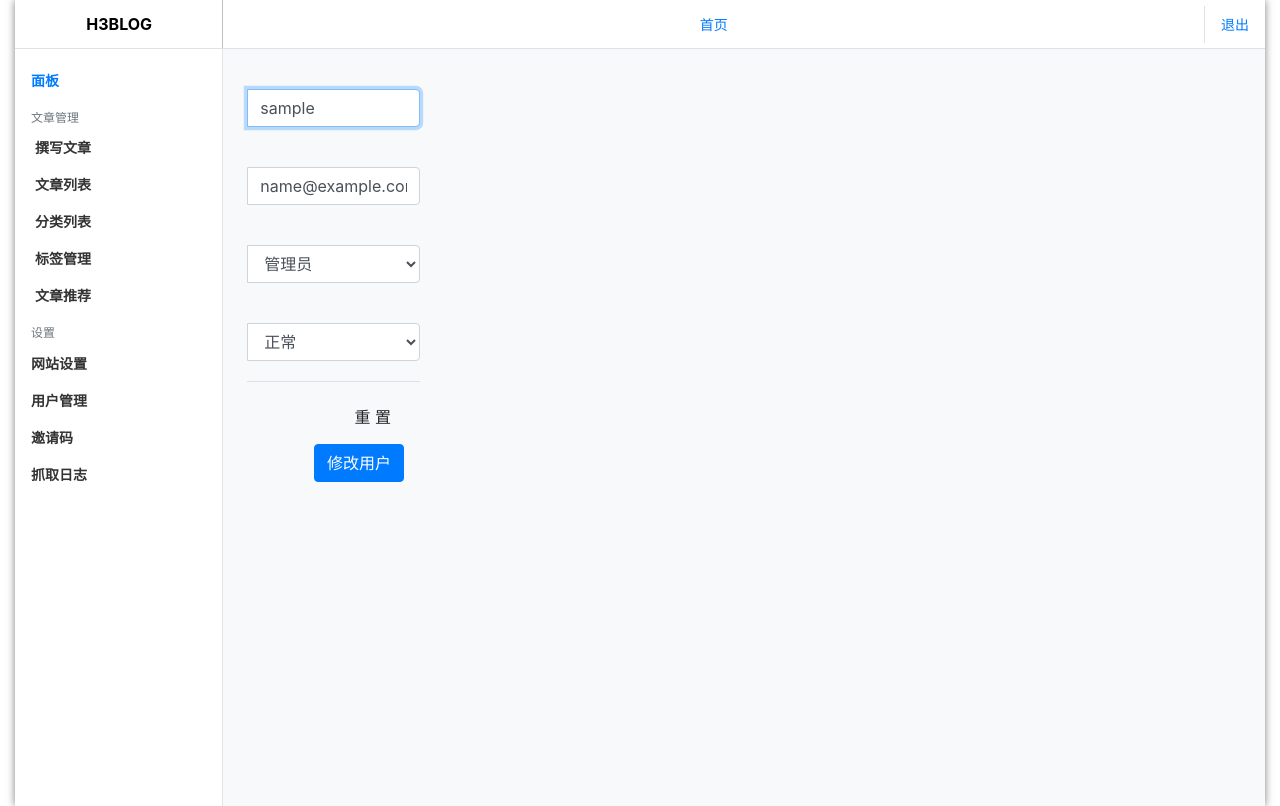
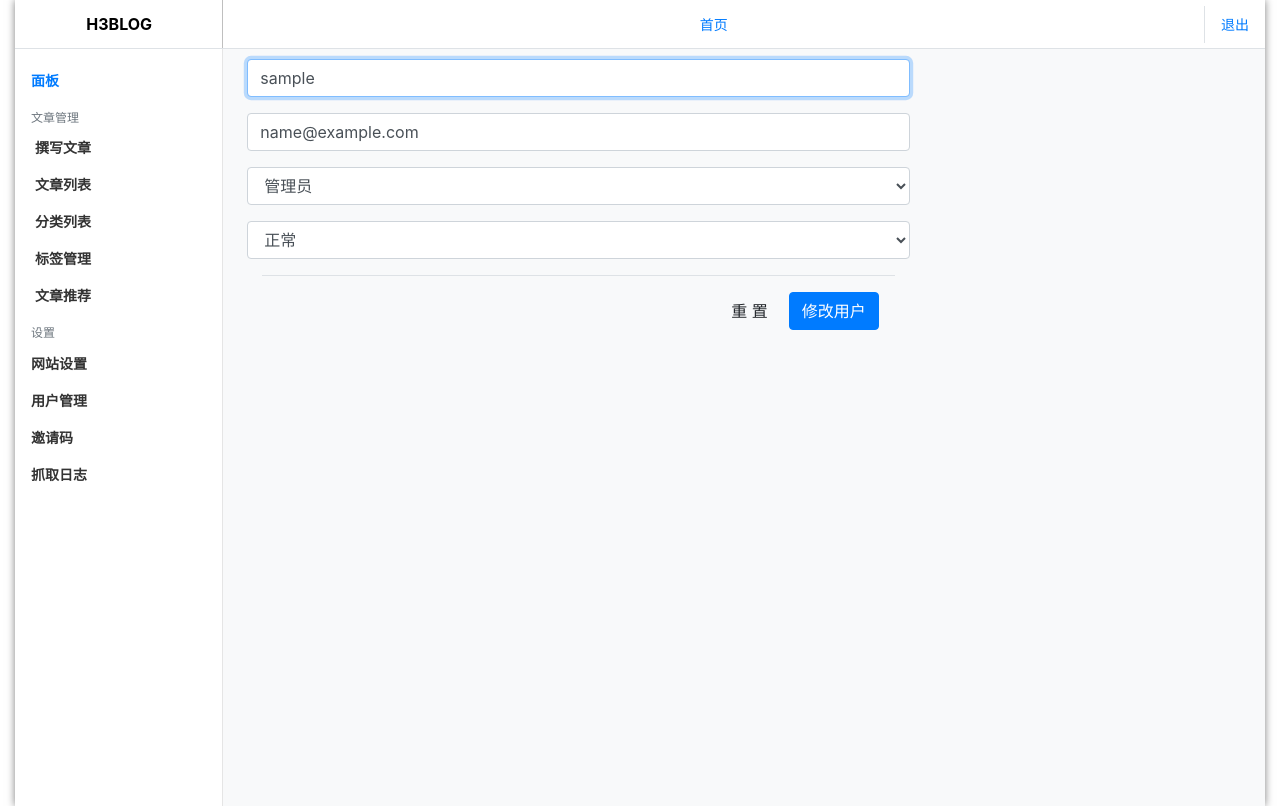
Before and after one commit to pojoin/h3blog, a Flask app: page /admin/user-edit/1 in a window 1280 px wide. Run offline with Flask 2, Linux system fonts and the light colour scheme; a user stored in the database is signed in; tables that the repository leaves empty hold one stand-in row (values such as "Sample post"); parts of the project's set-up code (start-up, migrations or seed data) failed here and were passed over; some libraries are stand-ins or nearby versions.

Commit message:
修改用户管理界面

```diff
--- a/app/admin/forms.py
+++ b/app/admin/forms.py
@@ -39,8 +39,7 @@ class ChangePasswordForm(FlaskForm):
 
 
 class AddUserForm(FlaskForm):
-    username = StringField('用户名', validators=[DataRequired(), Length(1, 64, message='姓名长度要在1和64之间'),
-                       Regexp('^[\u4E00-\u9FFF]+$', flags=0, message='用户名必须为中文')])
+    username = StringField('用户名', validators=[DataRequired(), Length(1, 64, message='姓名长度要在1和64之间')])
     email = StringField('邮箱', validators=[DataRequired(), Length(6, 64, message='邮件长度要在6和64之间'),
                         Email(message='邮件格式不正确！')])
     role = SelectField('权限', choices=[('True', '管理员'), ('False', '一般用户') ])
@@ -61,8 +60,7 @@ class DeleteUserForm(FlaskForm):
 
 
 class EditUserForm(FlaskForm):
-    username = StringField('用户名', validators=[DataRequired(), Length(1, 64, message='姓名长度要在1和64之间'),
-                       Regexp('^[\u4E00-\u9FFF]+$', flags=0, message='用户名必须为中文')])
+    username = StringField('用户名', validators=[DataRequired(), Length(1, 64, message='姓名长度要在1和64之间')])
     email = StringField('邮箱', validators=[DataRequired(), Length(6, 64, message='邮件长度要在6和64之间'),
                         Email(message='邮件格式不正确！')])
     role = SelectField('权限', choices=[('True', '管理员'), ('False', '一般用户') ])
--- a/app/admin/templates/admin/common/alert.html
+++ b/app/admin/templates/admin/common/alert.html
@@ -1,5 +1,4 @@
 <!-- flash提示 -->
-</script>
     {% with messages = get_flashed_messages() %}
         {% if messages %}
             {% for message in messages %}
--- a/app/admin/templates/admin/common/base.html
+++ b/app/admin/templates/admin/common/base.html
@@ -48,6 +48,7 @@
             <script src="{{ url_for('admin.static',filename='layer/layer.js')}}"></script>
             <!-- 个性化 js 文件 -->
             <script src="{{ url_for('admin.static', filename='js/admin.js')}}"></script>
+            {% include 'admin/common/alert.html' %}
         {% endblock %}
     </body>
 </html>
--- a/app/admin/templates/admin/edit_user.html
+++ b/app/admin/templates/admin/edit_user.html
@@ -1,12 +1,8 @@
 {% extends 'admin/common/base.html' %}
 {% block content %}
-<div class="admin-content">
-    <div class="row">
-        <div class="col-xs-12 col-sm-offset-2">
 <form method="post" role="form">
     {{ editUserForm.hidden_tag() }}
     <div class="col-xs-12 col-sm-8">
-                    {% include 'admin/common/alert.html' %}
         <!-- 错误信息form提示 -->
         {% for field_name, field_errors in editUserForm.errors|dictsort if field_errors %}
             {% for error in field_errors %}
@@ -17,19 +13,19 @@
             {% endfor %}
         {% endfor %}
         <!-- 错误信息form提示 end -->
-                    <div class="input-group">
+        <div class="form-group row">
             <span class="input-group-addon"><i class="glyphicon glyphicon-user"></i> </span>
             {{ editUserForm.username(class="form-control", placeholder="用户名",required="", autofocus="") }}
         </div>
-                    <div class="input-group">
+        <div class="form-group row">
             <span class="input-group-addon"><i class="glyphicon glyphicon-envelope"></i> </span>
             {{ editUserForm.email(class="form-control", placeholder="邮 箱", required="") }}
         </div>
-                    <div class="input-group">
+        <div class="form-group row">
             <span class="input-group-addon"><i class="glyphicon glyphicon-briefcase"></i> </span>
             {{ editUserForm.role(class="form-control", required="") }}
         </div>
-                    <div class="input-group">
+        <div class="form-group row">
             <span class="input-group-addon"><i class="glyphicon glyphicon-tree-deciduous"></i> </span>
             {{ editUserForm.status(class="form-control", required="") }}
         </div>
@@ -39,8 +35,5 @@
         </div>
     </div>
 </form>
-        </div>
-    </div>
-</div>
 
 {% endblock %}
--- a/app/admin/templates/admin/users.html
+++ b/app/admin/templates/admin/users.html
@@ -1,6 +1,5 @@
 {% extends 'admin/common/base.html' %}
 {% block content %}
-{% include 'admin/common/alert.html' %}
 <div class="container">
     <div class="row">
         <a href="#" data-toggle="modal" data-target="#user-add" title="添加用户"> 添加用户</a>
@@ -44,7 +43,9 @@
                         </form>
                         <script type="text/javascript">
                            function delete_user_{{ user.id }}(){
-                               $("#delete_user_{{ user.id }}").submit() ;
+                               if(confirm('确定要删除该用户吗?')){
+                                $("#delete_user_{{ user.id }}").submit() ;
+                               }
                            }
                         </script>
                     </td>
```
Lines whose indentation alone changed are shown as unchanged.
